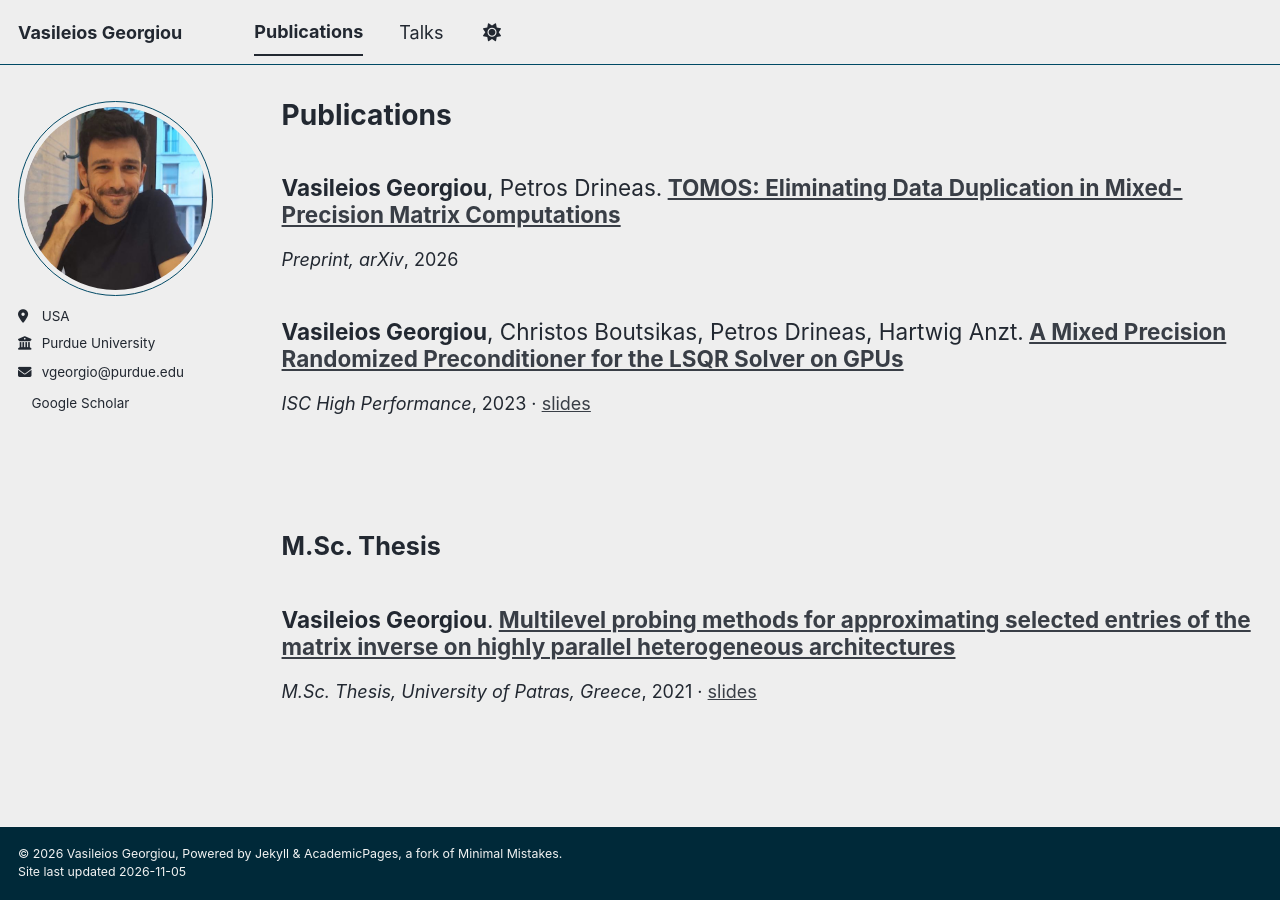
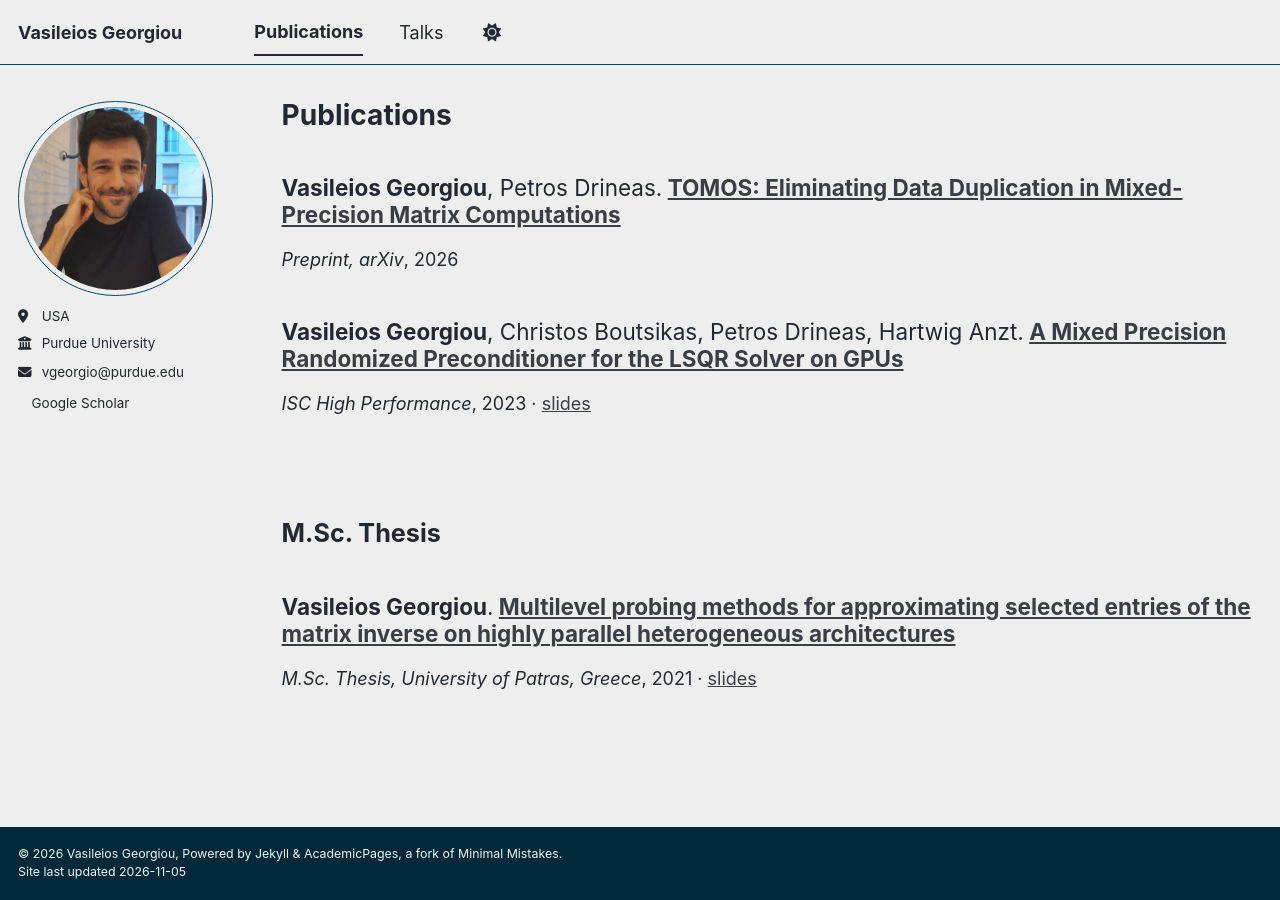
Before and after one commit to vasilisge0/vasilisge0.github.io, a Jekyll site: the page built from _pages/publications.html, in a window 1280 px wide. Built offline with Jekyll 4.4.1, drawn with Linux system fonts in a browser that asks for light colours; a script bundle is joined from its source files by our own code; a style sheet for code colours, icons or effects is not loaded.

Commit message:
Slightly reduce space above publication section headings
Co-Authored-By: Claude Opus 5.5 <noreply@anthropic.com>

```diff
--- a/_sass/layout/_archive.scss
+++ b/_sass/layout/_archive.scss
@@ -248,6 +248,6 @@
 // section headings on the Publications page (e.g. "M.Sc. Thesis"),
 // between the page title (1.563em) and the default h2 (1.25em)
 .archive__section-title {
-  margin-top: 4.5em; // extra space after the previous section
+  margin-top: 4em; // extra space after the previous section
   font-size: 1.4em;
 }
```
